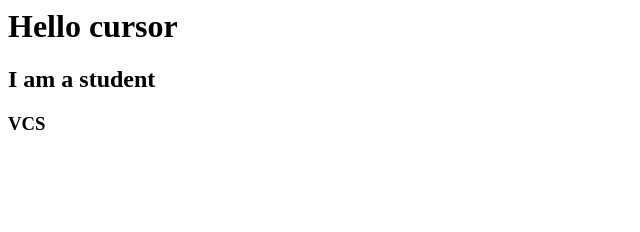
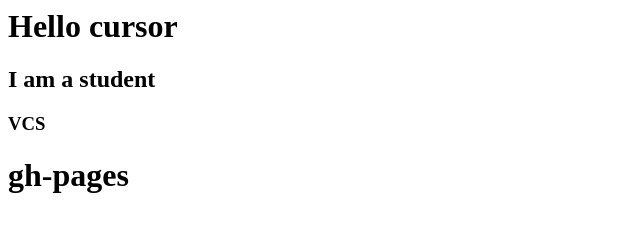
Before and after one commit to pavlo-taras/homework-vcs, a plain HTML site: page index.html in a window 1280 px wide. Shown: the whole page, without its empty margins (0-640 px from the left). Drawn offline with Linux system fonts and the light colour scheme.

Commit message:
Changes code in index.html

```diff
--- a/index.html
+++ b/index.html
@@ -1,3 +1,5 @@
 <h1>Hello cursor</h1>
 <h2>I am a student</h2>
 <h3>VCS</h3>
+
+<h1>gh-pages</h1>
```
